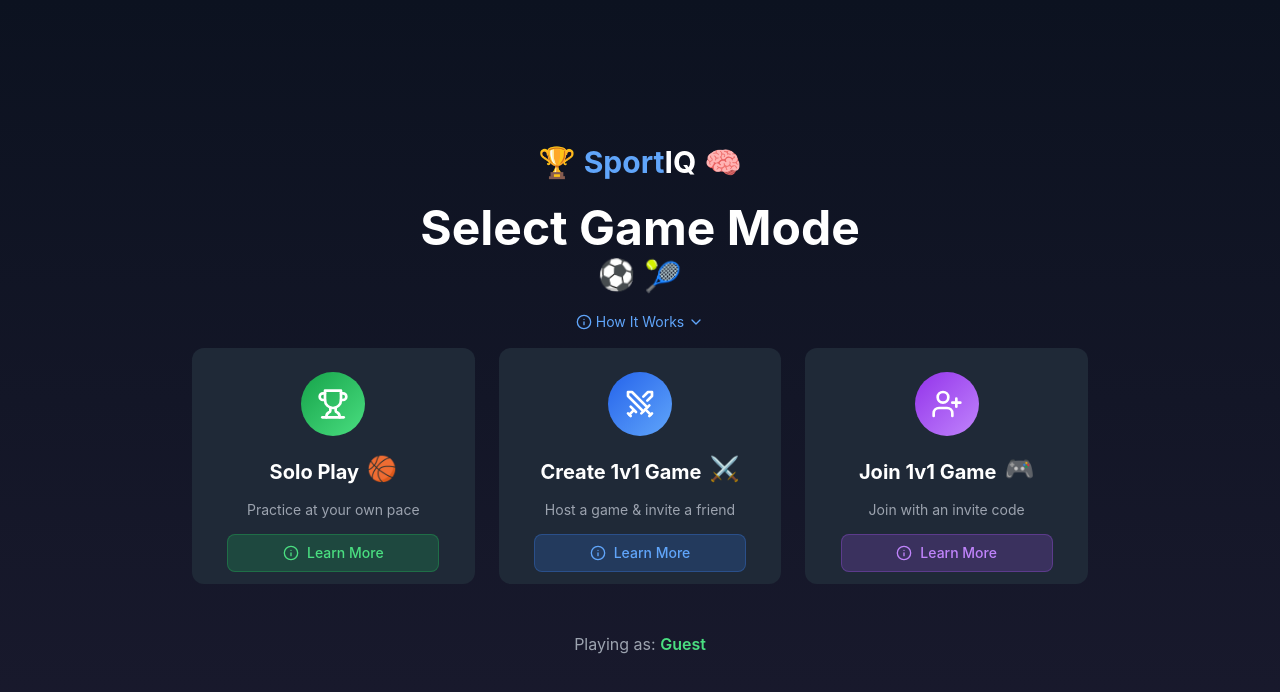
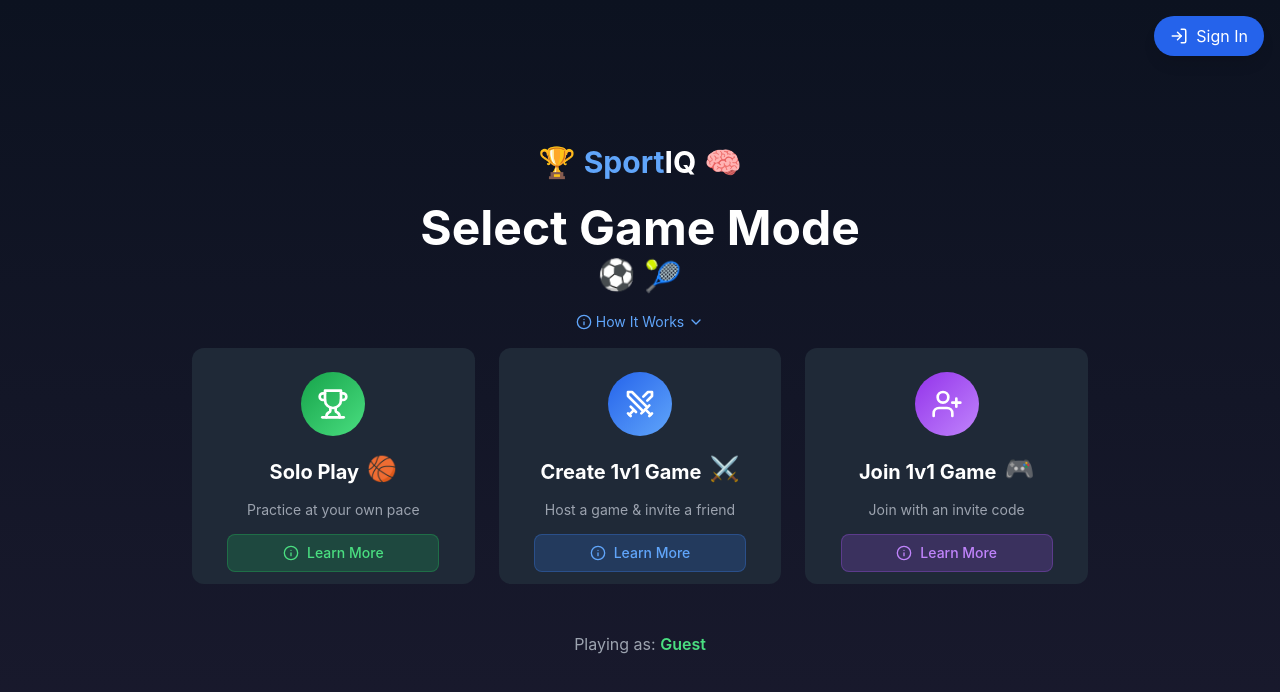
Before and after one commit to buyuknomad/Sports-Quiz, a React (Vite) app: page /welcome in a window 1280 px wide. Shown: the top 692 px of the page. Built offline with nearby package versions, Linux system fonts and the light colour scheme; no server answers.

Commit message:
Update WelcomeScreen.tsx
dashboard navbar

```diff
--- a/src/components/WelcomeScreen.tsx
+++ b/src/components/WelcomeScreen.tsx
@@ -4,6 +4,7 @@ import { motion, AnimatePresence } from 'framer-motion';
 import { useLocation } from 'react-router-dom';
 import { NavigationButton } from './navigation';
 import { NAVIGATION_LABELS } from '../constants/navigation';
+import AuthNavBar from './auth/AuthNavBar'; // Import AuthNavBar
 
 // Define expanded GameMode type with the new join option
 type GameMode = 'solo' | 'create' | 'join';
@@ -65,7 +66,7 @@ export const WelcomeScreen: React.FC<WelcomeScreenProps> = ({ onStart }) => {
     console.log('Navigation source:', source);
 
     // Show back button if we came from dashboard OR any other source except direct/home
-    const showBack = source && source !== 'direct';
+    const showBack = source && source !== 'direct' && source !== 'home';
     setShowBackToHome(showBack);
 
   }, [location.pathname]);
@@ -130,6 +131,9 @@ export const WelcomeScreen: React.FC<WelcomeScreenProps> = ({ onStart }) => {
 
   return (
     <div className="flex flex-col items-center justify-center min-h-screen p-4 bg-gradient-to-b from-[#0c1220] to-[#1a1a2e]">
+      {/* Add AuthNavBar to the top right */}
+      <AuthNavBar />
+
       {/* Back to Home button - only show if we came from dashboard */}
       {showBackToHome && (
         <div className="fixed bottom-6 left-6 z-50">
```
